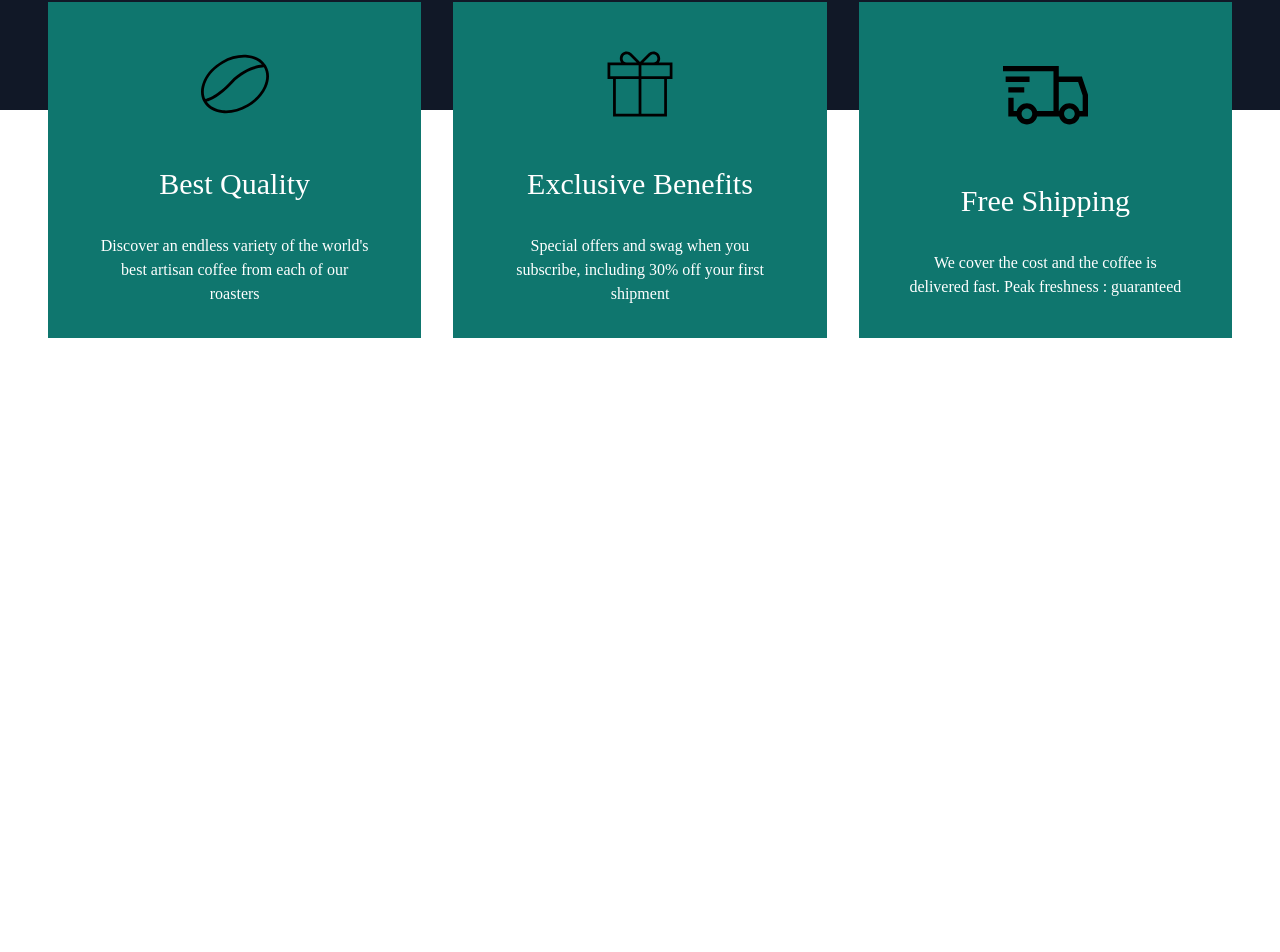
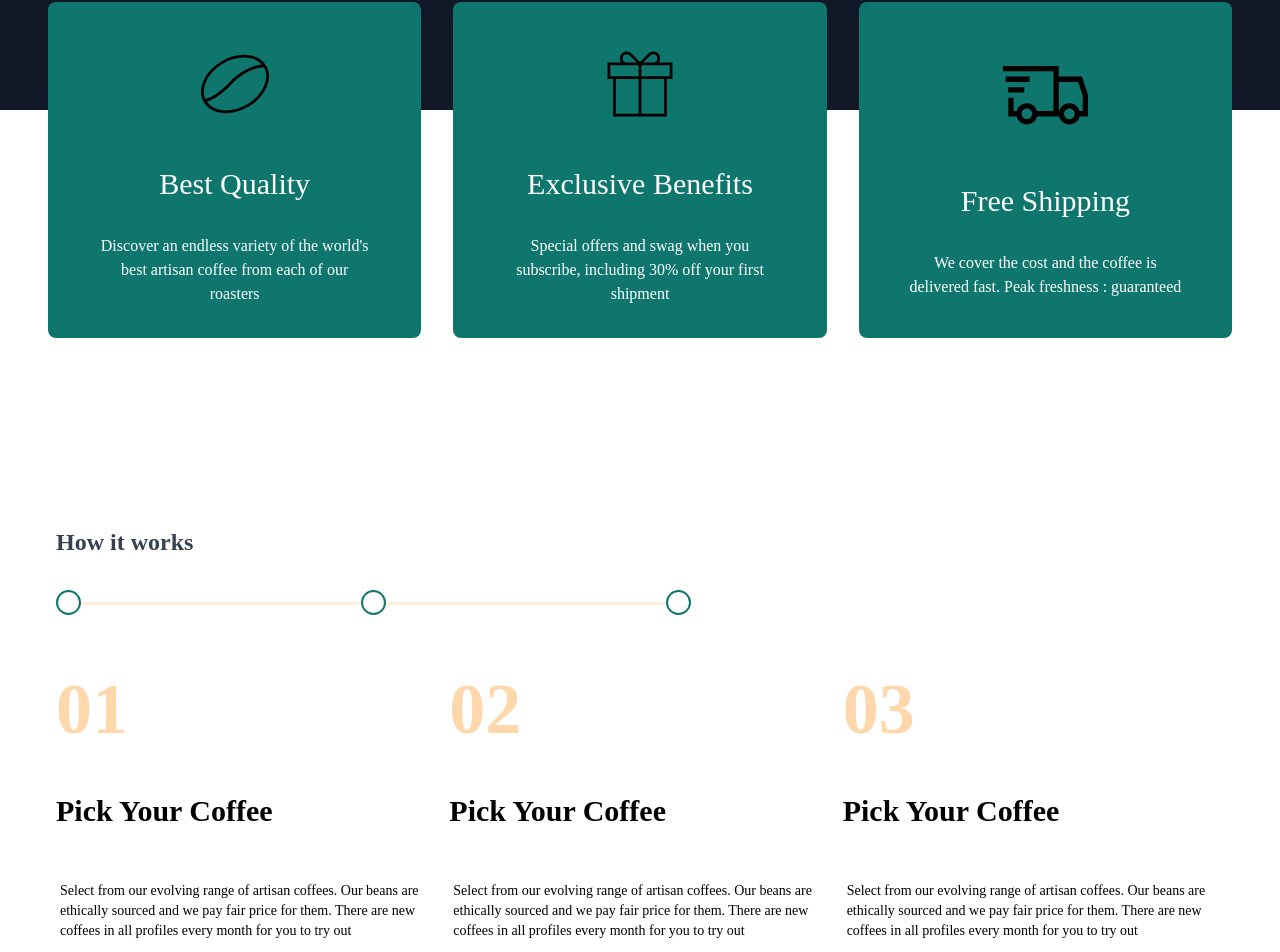
Before and after one commit to abir045/coffeeroasters, a React (Create React App) app: page / in a window 1280 px wide. Shown: the part 1748-2700 px from the top of the page. Before the commit the page ends 2134 px from the top, so only its background shows below. Built offline with nearby package versions, Linux system fonts and the light colour scheme.

Commit message:
updated how it works part

```diff
--- a/src/components/pages/Home.js
+++ b/src/components/pages/Home.js
@@ -115,7 +115,7 @@ const Home = () => {
           </div>
         </div>
       </div>
-      {/* text container for desktop */}
+      {/* text container for desktop size */}
 
       <div className="hidden p-8 md:flex  md:justify-evenly">
         <div className="flex flex-col  w-full">
@@ -160,7 +160,7 @@ const Home = () => {
 
       {/* why choose us section */}
       <section className="flex-col p-8  bg-gray-900 relative">
-        <div className="flex-col text-center h-[900px] mb-4 md:h-[350px] mx-auto">
+        <div className="flex-col rounded text-center h-[900px] mb-4 sm:h-[500px]  md:h-[350px] mx-auto">
           <h1 className=" text-white p-4 m-4 text-5xl">Why choose us?</h1>
           <p className=" text-gray-300 text-lg text-center">
             A large part of our role is choosing which particular coffees will
@@ -171,9 +171,9 @@ const Home = () => {
         </div>
         {/* reasons to choose container */}
 
-        <div className="absolute top-[35%] p-8 md:top-[65%] text-center justify-center m-auto left-0 right-0 flex flex-col  md:flex-row">
+        <div className="absolute top-[35%] p-8 md:top-[65%] text-center justify-center m-auto left-0 right-0 flex flex-col   md:flex-row">
           {/* 1st card */}
-          <div className="flex flex-col bg-teal-700 w-[300px] p-4 m-4 sm:flex-row sm:w-full sm:mx-auto md:mx-4 md:flex-col">
+          <div className="flex flex-col rounded-lg bg-teal-700 w-full p-4 m-4 sm:flex-row sm:w-full sm:mx-auto md:mx-4 md:flex-col">
             <img src={Bean} className="w-1/2 mx-auto m-8 sm:w-1/5" />
             <div className="flex flex-col ">
               <h2 className=" text-white text-center  p-4  text-3xl">
@@ -188,7 +188,7 @@ const Home = () => {
 
           {/* 2nd card */}
 
-          <div className="flex flex-col bg-teal-700 w-[300px] p-4  m-4 sm:flex-row sm:w-full sm:mx-auto md:mx-4 md:flex-col">
+          <div className="flex flex-col rounded-lg bg-teal-700 w-full p-4  m-4 sm:flex-row sm:w-full sm:mx-auto md:mx-4 md:flex-col">
             <img src={Gift} className="w-1/2 mx-auto m-8 sm:w-1/5" />
             <div className="flex flex-col">
               <h2 className="text-white text-center p-4 text-3xl">
@@ -201,7 +201,7 @@ const Home = () => {
             </div>
           </div>
           {/* 3rd card */}
-          <div className="flex flex-col bg-teal-700 w-[300px] p-4 m-4 sm:flex-row sm:w-full sm:mx-auto md:mx-4 md:flex-col">
+          <div className="flex flex-col rounded-lg bg-teal-700 w-full p-4 m-4 sm:flex-row sm:w-full sm:mx-auto md:mx-4 md:flex-col">
             <img src={Shipping} className="w-1/2 mx-auto m-8 sm:w-1/4" />
             <div className="flex flex-col">
               <h2 className="text-white text-center p-4 text-3xl">
@@ -215,6 +215,72 @@ const Home = () => {
           </div>
         </div>
       </section>
+      {/* procedure description  section*/}
+      <section className="flex flex-col ">
+        <div className="flex flex-col mt-[200%] p-8 m-6 sm:mt-[60%] md:mt-[50%] lg:mt-[40%] xl:mt-[30%]">
+          <h1 className="text-gray-700 text-center font-bold text-2xl bg-blend-color-burn sm:text-left">
+            How it works
+          </h1>
+          {/* indicators */}
+          <div className="hidden sm:flex my-8">
+            <div className="flex  rounded-full w-[25px] h-[25px] border-2 border-teal-700"></div>
+
+            <hr className="flex items-center h-[3px] justify-center w-[160px] md:w-[200px] lg:w-[280px]  border  border-orange-100 my-3 shadow-inner shadow-orange-100" />
+
+            <div className="flex  rounded-full w-[25px] h-[25px] border-2 border-teal-700"></div>
+
+            <hr className="flex items-center h-[3px] justify-center w-[160px] md:w-[200px] lg:w-[280px] border  border-orange-100 my-3 shadow-inner shadow-orange-100" />
+
+            <div className="flex  rounded-full w-[25px] h-[25px] border-2 border-teal-700"></div>
+          </div>
+
+          {/* steps */}
+
+          <div className="flex flex-col sm:flex-row md:flex-row sm:space-x-3">
+            <div className="flex flex-col">
+              <span className="text-orange-200 font-bold text-center text-7xl my-6 sm:text-left">
+                01
+              </span>
+              <h2 className="text-3xl text-center font-bold my-6 sm:text-left">
+                Pick Your Coffee
+              </h2>
+              <p className="text-sm text-center my-6 w-full sm:text-left sm:p-1">
+                Select from our evolving range of artisan coffees. Our beans are
+                ethically sourced and we pay fair price for them. There are new
+                coffees in all profiles every month for you to try out
+              </p>
+            </div>
+
+            <div className="flex flex-col">
+              <span className="text-orange-200 font-bold text-center text-7xl my-6 sm:text-left">
+                02
+              </span>
+              <h2 className="text-3xl text-center font-bold my-6 sm:text-left">
+                Pick Your Coffee
+              </h2>
+              <p className="text-sm text-center my-6 w-full sm:text-left sm:p-1">
+                Select from our evolving range of artisan coffees. Our beans are
+                ethically sourced and we pay fair price for them. There are new
+                coffees in all profiles every month for you to try out
+              </p>
+            </div>
+
+            <div className="flex flex-col">
+              <span className="text-orange-200 font-bold text-center text-7xl my-6 sm:text-left">
+                03
+              </span>
+              <h2 className="text-3xl text-center font-bold my-6 sm:text-left">
+                Pick Your Coffee
+              </h2>
+              <p className="text-sm text-center my-6 w-full sm:text-left sm:p-1">
+                Select from our evolving range of artisan coffees. Our beans are
+                ethically sourced and we pay fair price for them. There are new
+                coffees in all profiles every month for you to try out
+              </p>
+            </div>
+          </div>
+        </div>
+      </section>
     </>
   );
 };
```
